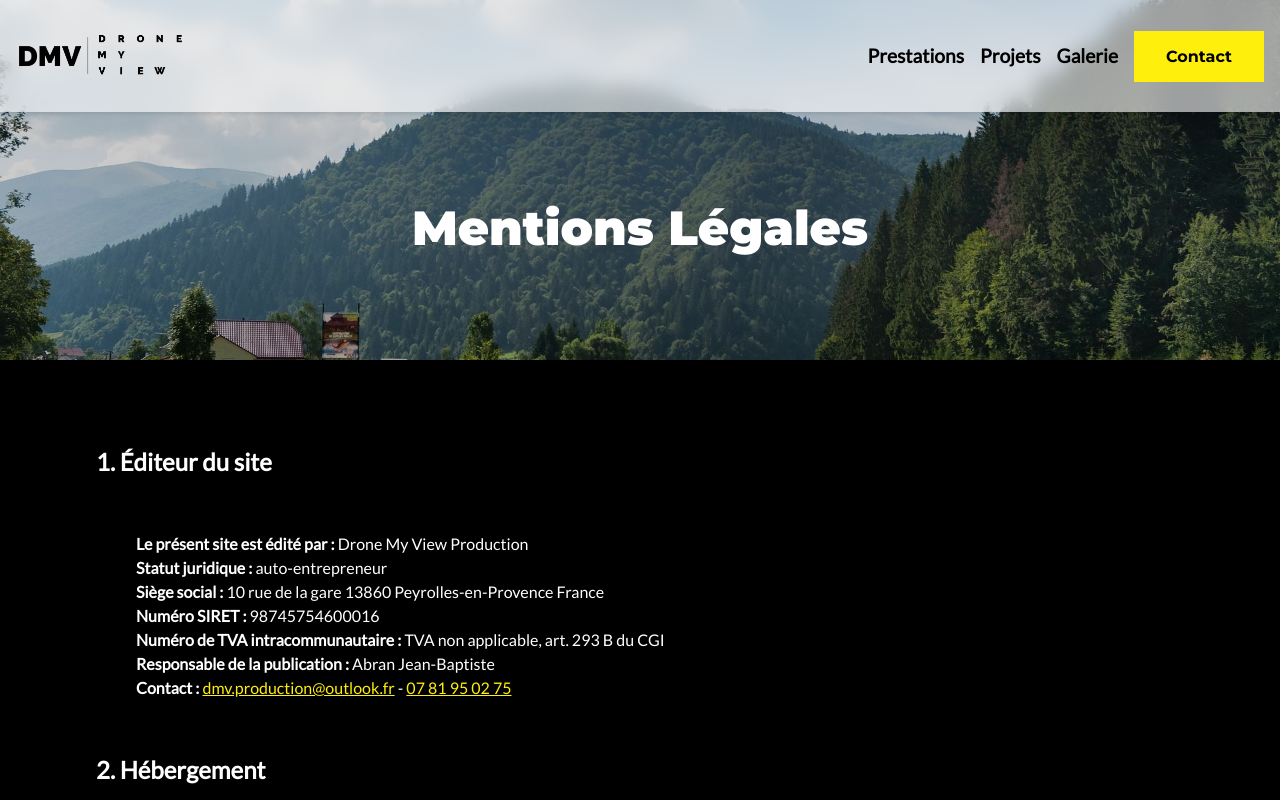
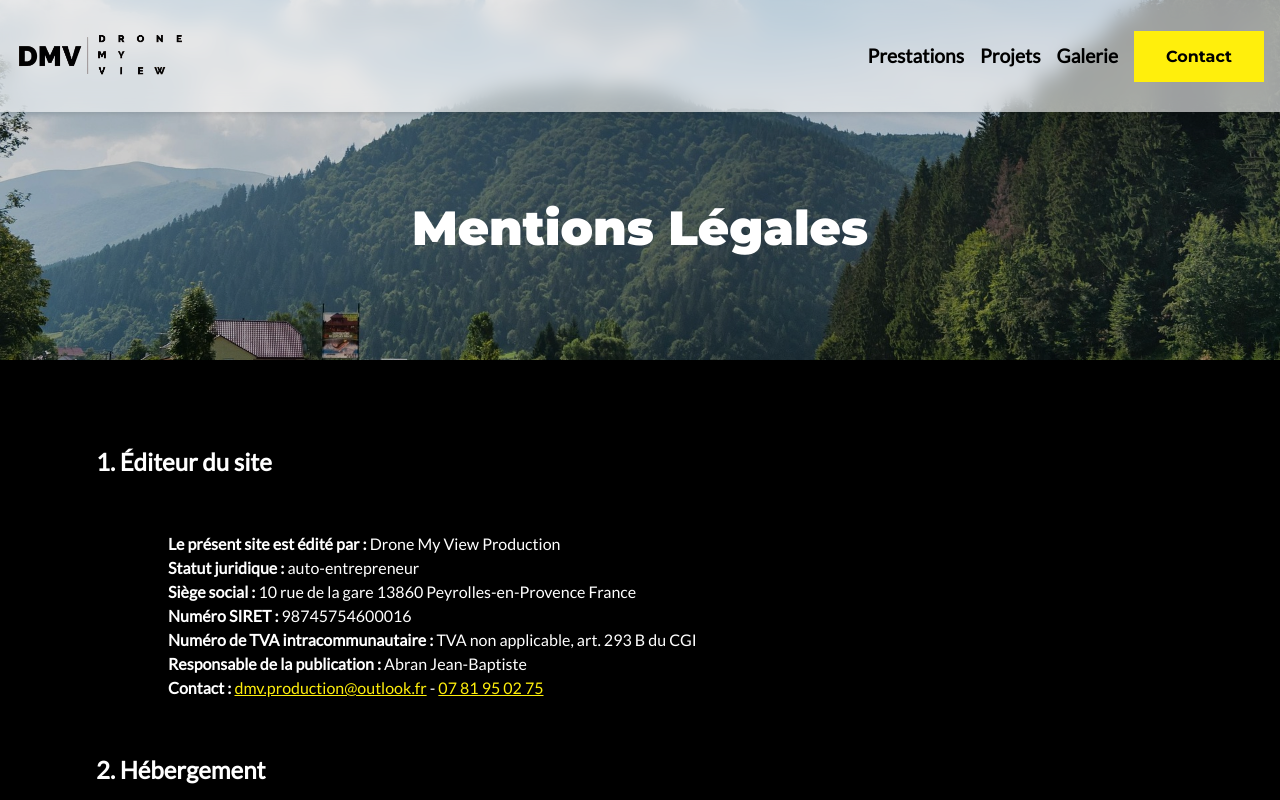
Before and after one commit to Guillaume811/site_dmv, a React (Create React App) app: page /legal in a window 1280 px wide. Shown: the top 800 px of the page. Built offline with nearby package versions, Linux system fonts and the light colour scheme.

Commit message:
feat: ajout de marges pour les paragraphes dans la section légale

```diff
--- a/src/components/sections/BasicSection/BasicSection.module.scss
+++ b/src/components/sections/BasicSection/BasicSection.module.scss
@@ -38,6 +38,10 @@
     color: $tertiary;
     padding: 4rem 6rem;
 
+    p {
+        padding-left: 4rem;
+    }
+
 
     @media (max-width: 768px) {
         padding: 4rem 2rem;
@@ -50,4 +54,8 @@
     a {
         color: $primary;
     }
+
+    p {
+        padding-left: 2rem;
+    }
 }
```
